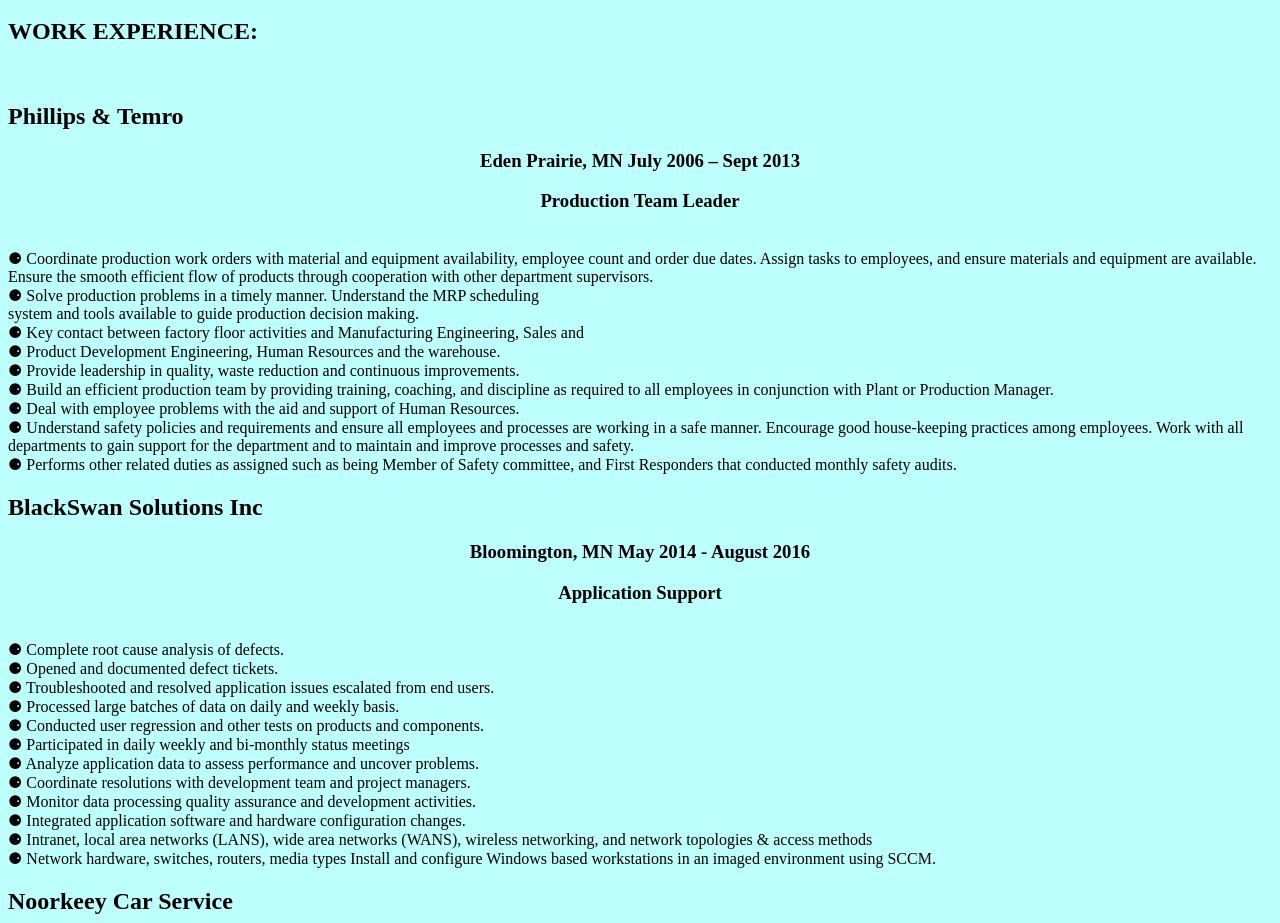
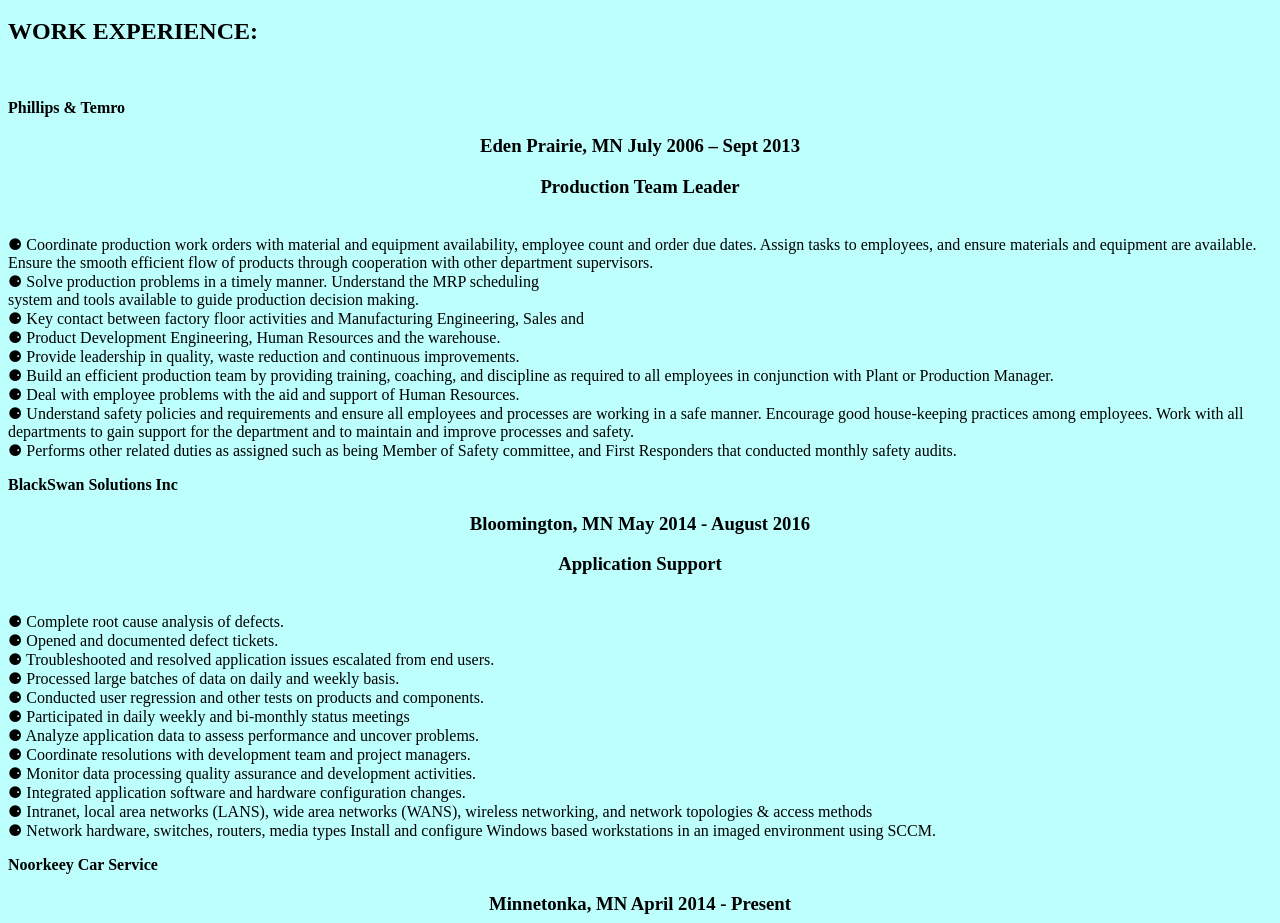
Before and after one commit to Noorkeey/noorkeey.github.io, a plain HTML site: page index.html in a window 1280 px wide. Shown: the part 1149-2072 px from the top of the page. Drawn offline with Linux system fonts and the light colour scheme.

Commit message:
add P for ccs style

```diff
--- a/index.html
+++ b/index.html
@@ -40,7 +40,7 @@ within a reasonable amount of time.
 
                          ✔ 𝐵𝒶𝒸𝒽𝑒𝓁𝑜𝓇 𝑜𝒻 𝓈𝒸𝒾𝑒𝓃𝒸𝑒 𝒾𝓃 𝑀𝒶𝓃𝒶𝑔𝑒𝓂𝑒𝓃𝓉 𝐼𝓃𝒻𝑜𝓇𝓂𝒶𝓉𝒾𝑜𝓃 𝒮𝓎𝓈𝓉𝑒𝓂<br>
 <h2>WORK EXPERIENCE:</h2><br><p>
-<h2>Phillips &amp; Temro</h2> <h3>Eden Prairie, MN July 2006 – Sept 2013</h3>
+<p>Phillips &amp; Temro</p> <h3>Eden Prairie, MN July 2006 – Sept 2013</h3>
 <h3>Production Team Leader</h3><br>
 ⚈ Coordinate production work orders with material and equipment availability, employee
 count and order due dates. Assign tasks to employees, and ensure materials and
@@ -60,7 +60,7 @@ employees. Work with all departments to gain support for the department and to
 maintain and improve processes and safety.<br>
 ⚈ Performs other related duties as assigned such as being Member of Safety committee, and
 First Responders that conducted monthly safety audits.<br>
-<h2>BlackSwan Solutions Inc</h2><h3>Bloomington, MN May 2014 - August 2016</h3>
+<p>BlackSwan Solutions Inc</p><h3>Bloomington, MN May 2014 - August 2016</h3>
 <h3>Application Support</h3><br>
 ⚈ Complete root cause analysis of defects.<br>
 ⚈ Opened and documented defect tickets.<br>
@@ -77,7 +77,7 @@ First Responders that conducted monthly safety audits.<br>
 ⚈ Network hardware, switches, routers, media types
 Install and configure Windows based workstations in an imaged environment using
 SCCM.<br></p>
-<h2>Noorkeey Car Service</h2><h3>Minnetonka, MN April 2014 - Present</h3>
+<p>Noorkeey Car Service</p><h3>Minnetonka, MN April 2014 - Present</h3>
 <h3>Self-Employee/Owner Operator</h3><br>
 ⚈ Provided customer service in every way possible, including picking up customers at
 predetermined locations and predetermined time.<br>
```
